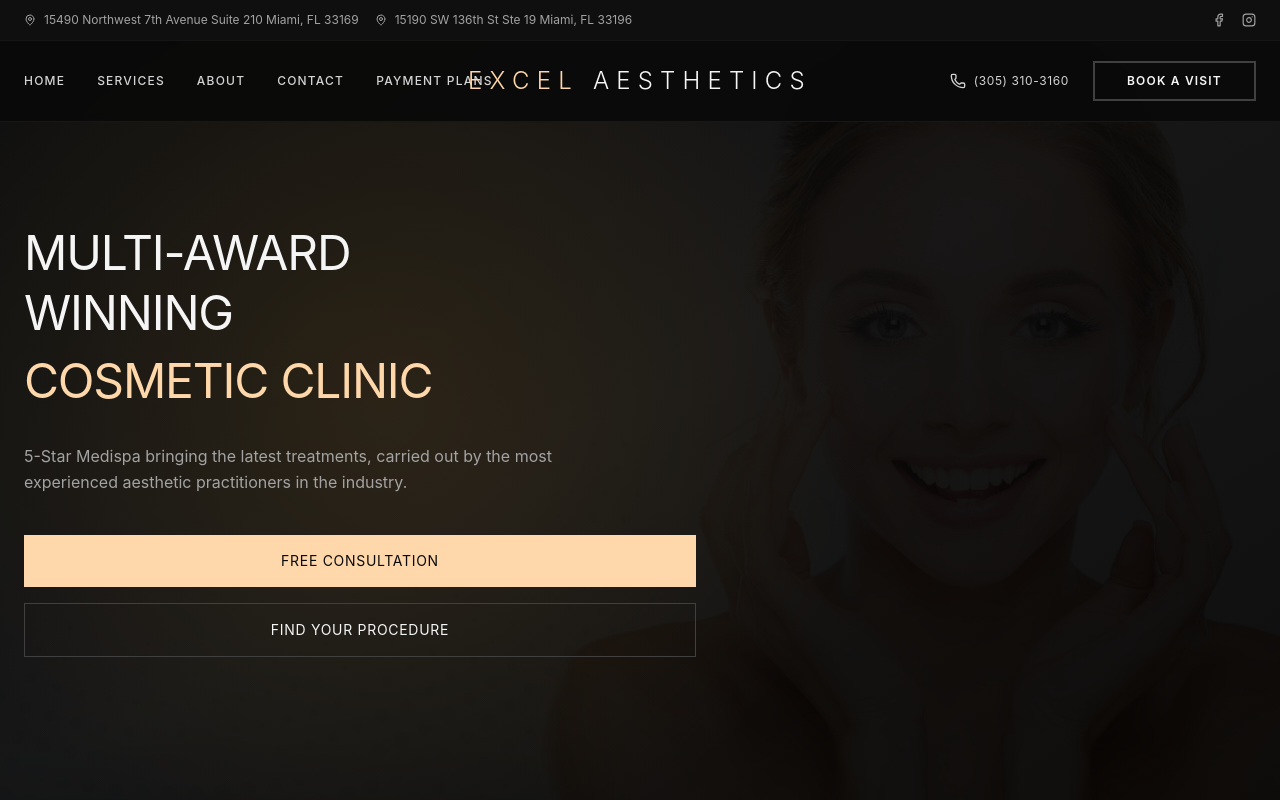
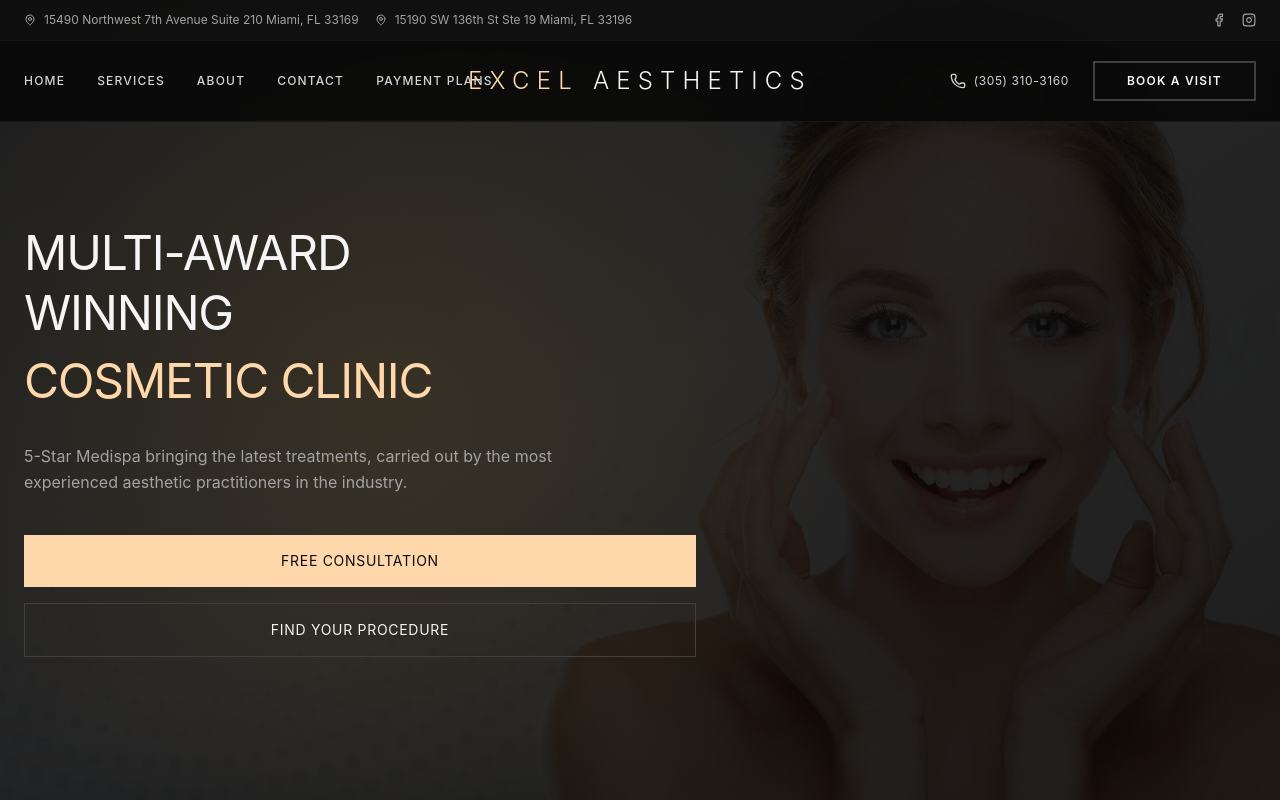
Before and after one commit to weedevelopers03/excelaesthatics, a React (Create React App) app: page / in a window 1280 px wide. Shown: the top 800 px of the page. Built offline with nearby package versions, Linux system fonts and the light colour scheme.

Commit message:
Update hero.jsx

```diff
--- a/src/hero.jsx
+++ b/src/hero.jsx
@@ -18,7 +18,7 @@ const Hero = () => {
       ></div>
 
       {/* Dark gradient overlay */}
-      <div className='absolute inset-0 bg-gradient-to-br from-black via-neutral-950 to-black opacity-90'>
+      <div className='absolute inset-0 bg-gradient-to-br from-black via-neutral-950 to-black opacity-80'>
         <div className='absolute inset-0 bg-[radial-gradient(circle_at_30%_50%,rgba(245,158,11,0.1),transparent_50%)]'></div>
       </div>
 
```
